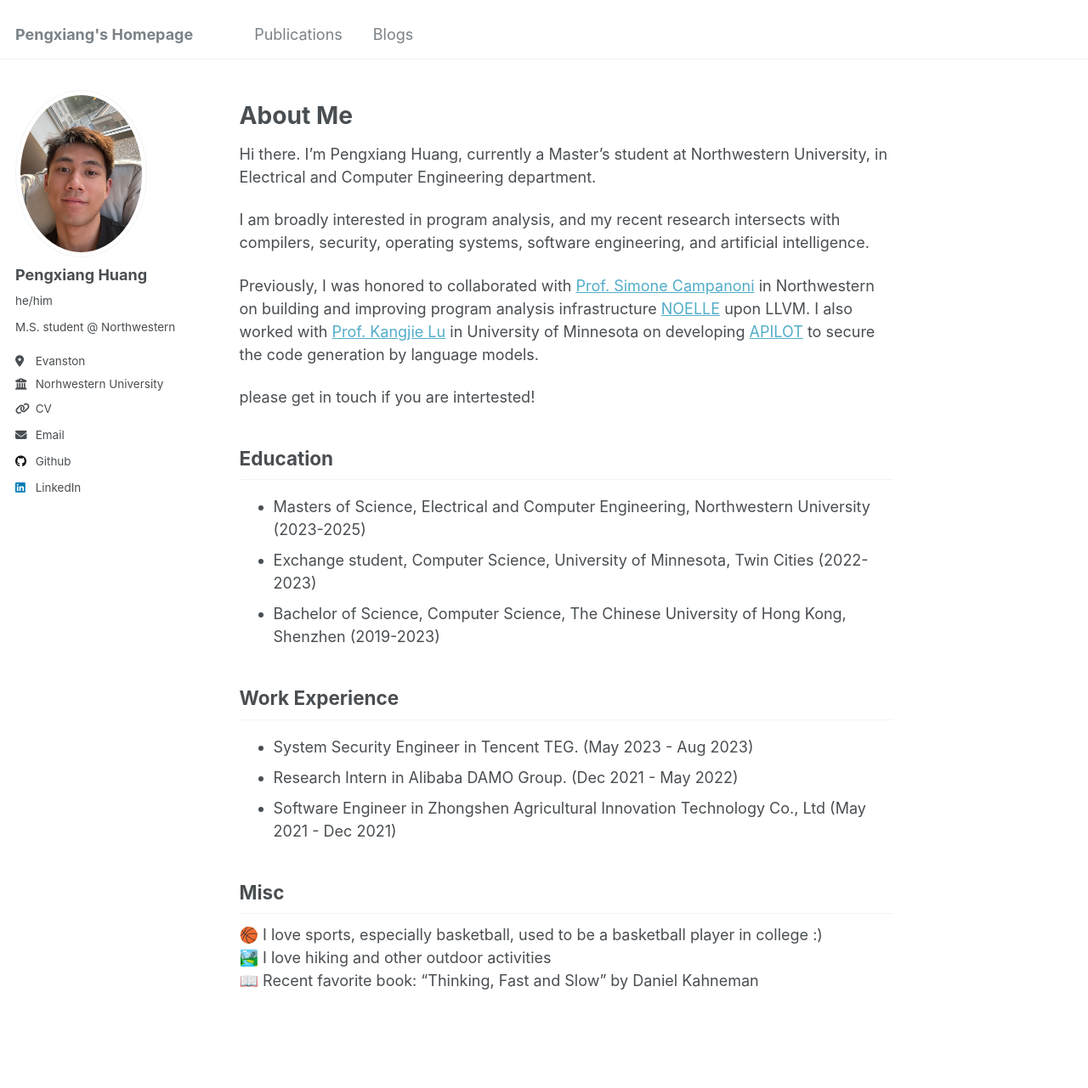
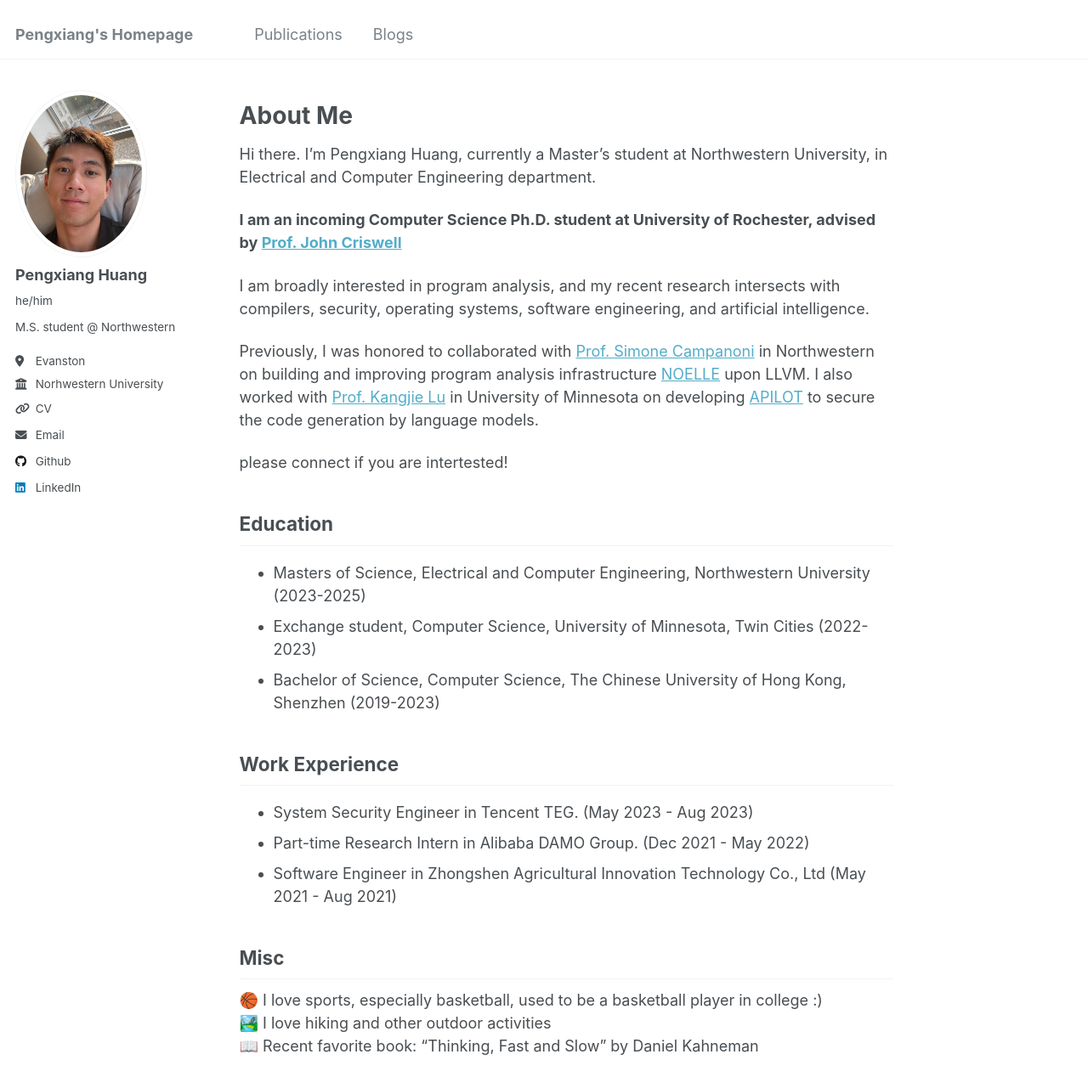
Before and after one commit to Pengxiang-Huang/Pengxiang-Huang.github.io, a Jekyll site: the page built from _pages/about.md, in a window 1280 px wide and 1400 px high. Shown: the top 1281 px of the window at 85% size. Built offline with Jekyll 4.4.1, drawn with Linux system fonts in a browser that asks for light colours.

Commit message:
update current status

```diff
--- a/_pages/about.md
+++ b/_pages/about.md
@@ -12,7 +12,7 @@ About Me
 ======
 Hi there. I’m Pengxiang Huang, currently a Master’s student at Northwestern University, in Electrical and Computer Engineering department.
 
-<!-- **I am an incoming Computer Science Ph.D. student at University of Rochester.** -->
+**I am an incoming Computer Science Ph.D. student at University of Rochester, advised by [Prof. John Criswell](https://www.cs.rochester.edu/u/criswell/index.html)**
 
 I am broadly interested in program analysis, and my recent research intersects with compilers, security, operating systems, software engineering, and artificial intelligence.
 
@@ -21,7 +21,7 @@ on building and improving program analysis infrastructure [NOELLE](https://githu
 I also worked with [Prof. Kangjie Lu](https://www-users.cse.umn.edu/~kjlu/) in University of Minnesota on developing [APILOT](https://arxiv.org/abs/2409.16526) to secure the code generation
 by language models.
 
-please get in touch if you are intertested!
+please connect if you are intertested!
 
 Education
 --------
@@ -32,8 +32,8 @@ Education
 Work Experience
 --------
 + System Security Engineer in Tencent TEG. (May 2023 - Aug 2023)
-+ Research Intern in Alibaba DAMO Group. (Dec 2021 - May 2022)
-+ Software Engineer in Zhongshen Agricultural Innovation Technology Co., Ltd (May 2021 - Dec 2021)
++ Part-time Research Intern in Alibaba DAMO Group. (Dec 2021 - May 2022)
++ Software Engineer in Zhongshen Agricultural Innovation Technology Co., Ltd (May 2021 - Aug 2021)
 
 
 Misc
```
